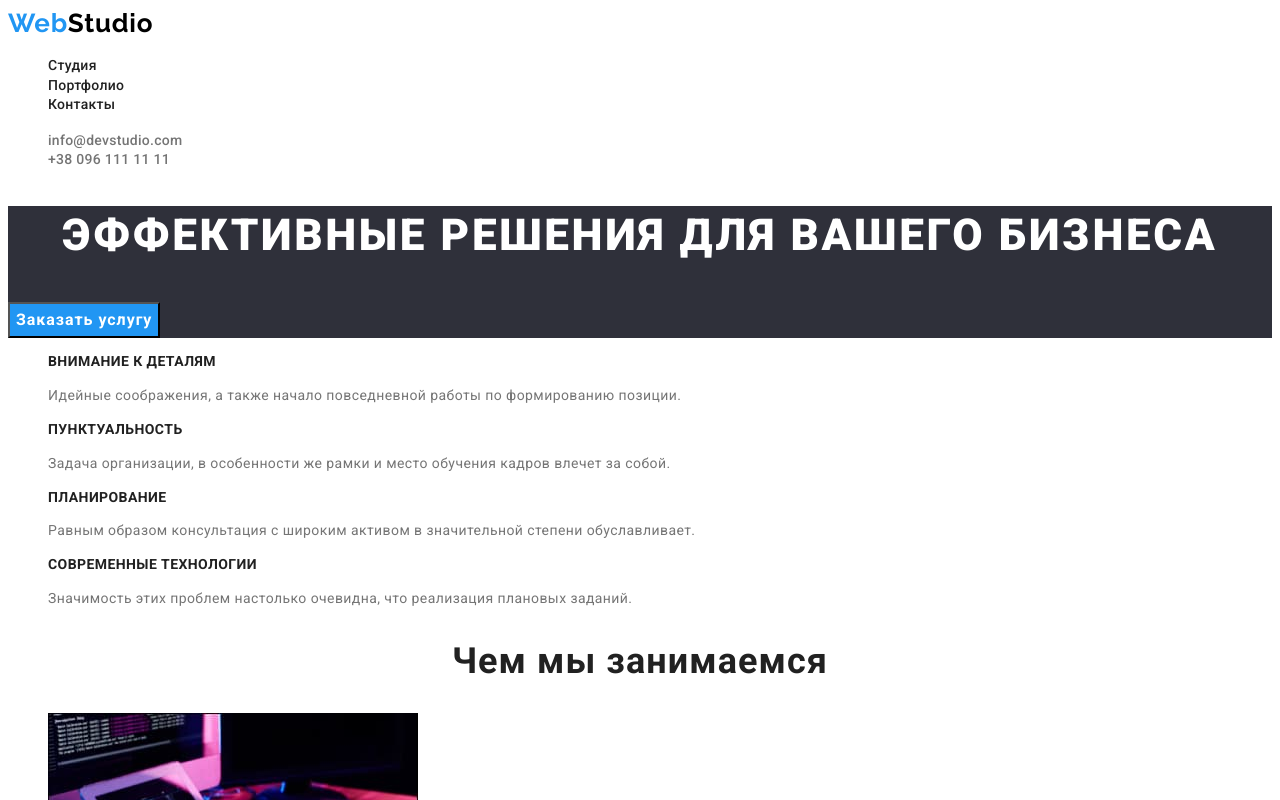
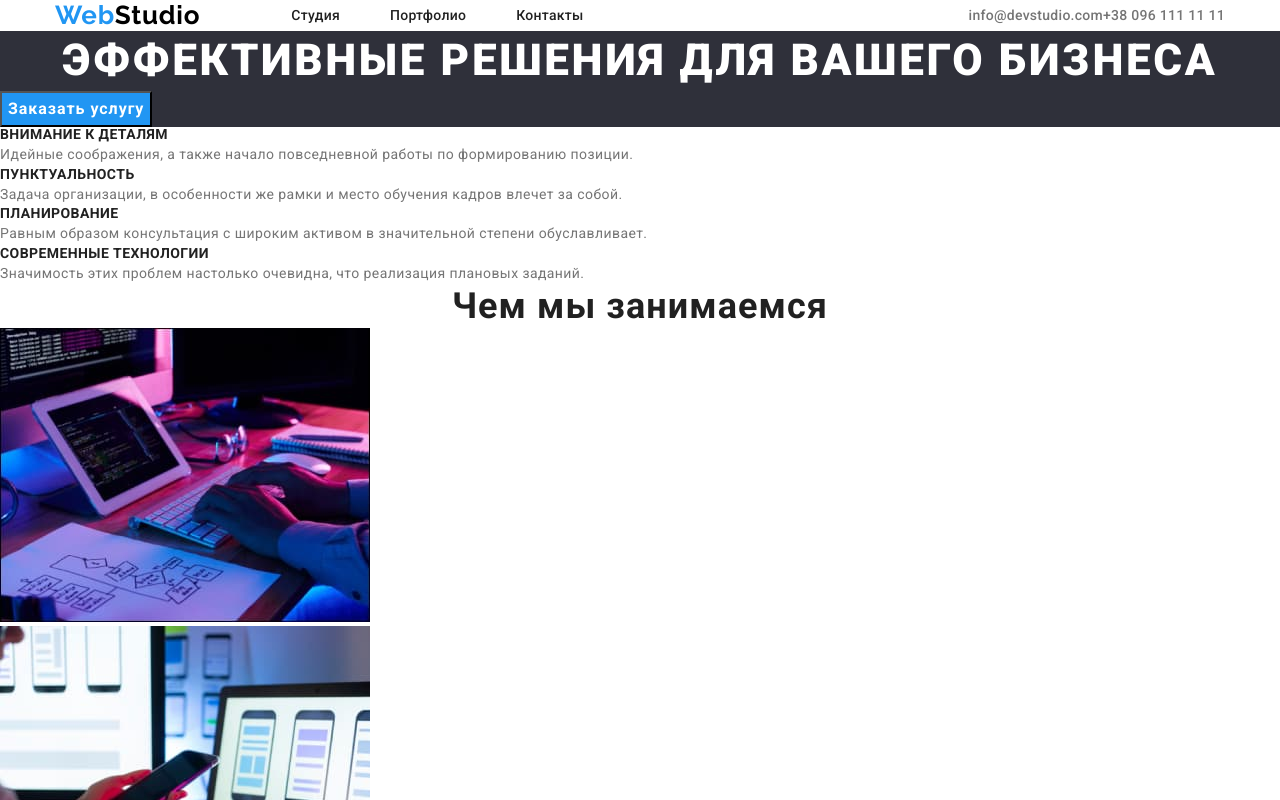
Before and after one commit to AntonMaydan/goit-markup-hw-03, a plain HTML site: page index.html in a window 1280 px wide. Shown: the top 800 px of the page. Drawn offline with nearby package versions, Linux system fonts and the light colour scheme.

Commit message:
heder-45min

```diff
--- a/css/styles.css
+++ b/css/styles.css
@@ -8,6 +8,32 @@
   --header-contact: #757575;
   --accent-color: #2196f3;
 }
+
+p,
+h1,
+h2,
+h3,
+h4,
+h5,
+h6 {
+  margin: 0;
+}
+
+ul {
+  margin: 0;
+  padding: 0;
+}
+
+.container {
+  width: 1200px;
+  padding-left: 15px;
+  padding-right: 15px;
+  margin: 0 auto;
+}
+button {
+  cursor: pointer;
+}
+
 body {
   font-family: 'Roboto', sans-serif;
   color: #757575;
@@ -38,6 +64,28 @@ body {
   color: #2196f3;
 }
 
+.header-container {
+  display: flex;
+  align-items: center;
+}
+
+.navigation {
+  display: flex;
+  align-items: center;
+}
+
+.header-connect {
+  display: flex;
+  align-items: center;
+  margin-left: auto;
+}
+.header-logo {
+  margin-right: 91px;
+}
+.header-item:not(:last-child) {
+  margin-right: 50px;
+}
+
 .header-logo-two {
   font-family: Raleway;
   font-weight: 700;
@@ -53,6 +101,9 @@ body {
   line-height: 1.33;
   letter-spacing: 0.02em;
   color: var(--header-text-color);
+}
+.header-list {
+  display: flex;
 }
 
 .header-link:hover,
@@ -119,7 +170,7 @@ body {
   color: #188ce8;
 }
 
-/* -------- section-second --------*/
+/* -------- первый контент текст --------*/
 
 .skills-title {
   font-weight: 700;
@@ -137,7 +188,7 @@ body {
   color: var(--main-text-color);
 }
 
-/* --------section-work-------- */
+/* --------sвторой контент картинки------- */
 
 .work-title {
   font-weight: 700;
@@ -148,7 +199,7 @@ body {
   color: var(--second-title-color);
 }
 
-/*--------section-work-------  */
+/*--------ретий контент специалисты-------  */
 .section-team-title {
   font-weight: 700;
   font-size: 36px;
--- a/index.html
+++ b/index.html
@@ -9,11 +9,15 @@
         <link rel="preconnect" href="https://fonts.gstatic.com" crossorigin>
         <link href="https://fonts.googleapis.com/css2?family=Raleway:wght@700&family=Roboto:wght@400;500;700;900&display=swap"
             rel="stylesheet">
+        <link rel="stylesheet" href="https://cdnjs.cloudflare.com/ajax/libs/modern-normalize/1.1.0/modern-normalize.min.css"
+            integrity="sha512-wpPYUAdjBVSE4KJnH1VR1HeZfpl1ub8YT/NKx4PuQ5NmX2tKuGu6U/JRp5y+Y8XG2tV+wKQpNHVUX03MfMFn9Q=="
+            crossorigin="anonymous" referrerpolicy="no-referrer" />
         <link rel="stylesheet" href="./css/styles.css">
     </head>
     <body>
         <!--шапка-->
         <header class="header">
+            <div class="container header-container">
                 <nav class="header navigation">
                     <a lang="en" class="link header-logo href=">Web<span class="header-logo-two">Studio</span></a>
                     <ul class="list header-list">
@@ -22,17 +26,20 @@
                         <li class="header-item "><a class="link header-link" href="">Контакты</a></li>
                     </ul>
                 </nav>
-            <ul class="list">
+                <ul class="list header-connect">
                     <li><a class="link header-contact" href="mailto:info@devstudio.com">info@devstudio.com</a></li>
                     <li><a class="link header-contact" href="tel:+380961111111">+38 096 111 11 11</a></li>
                 </ul>
+            </div>
         </header>
         <!--основной контент-->
         <main>
+            <!--Хиро контент-->
             <section class="hero">
                 <h1 class="hero-title">Эффективные решения для вашего бизнеса</h1>
                 <button class="hero-btn btn" type="button">Заказать услугу</button>
             </section>
+            <!-- первый контент текст-->
             <section class="section-skills">
                 <h2 class="visually-hidden">основное</h2>
                 <ul class="list">
@@ -54,6 +61,7 @@
                     </li>
                 </ul>
             </section>
+            <!--второй контент картинки-->
             <section class="section-work">
                 <h2 class="work-title">Чем мы занимаемся</h2>
                 <ul class="list">
@@ -62,6 +70,7 @@
                     <li><img src="./images/work-img3.jpg" alt="планшетные предложения" width="370" height="294"></li>
                 </ul>
             </section>
+            <!--третий контент специалисты-->
             <section class="section-team">
                 <h2 class="section-team-title">Наша команда</h2>
                 <ul class="list">
```
Also changed, not shown: portfolio.html (+5 -0 lines). Lines whose indentation alone changed are shown as unchanged.
